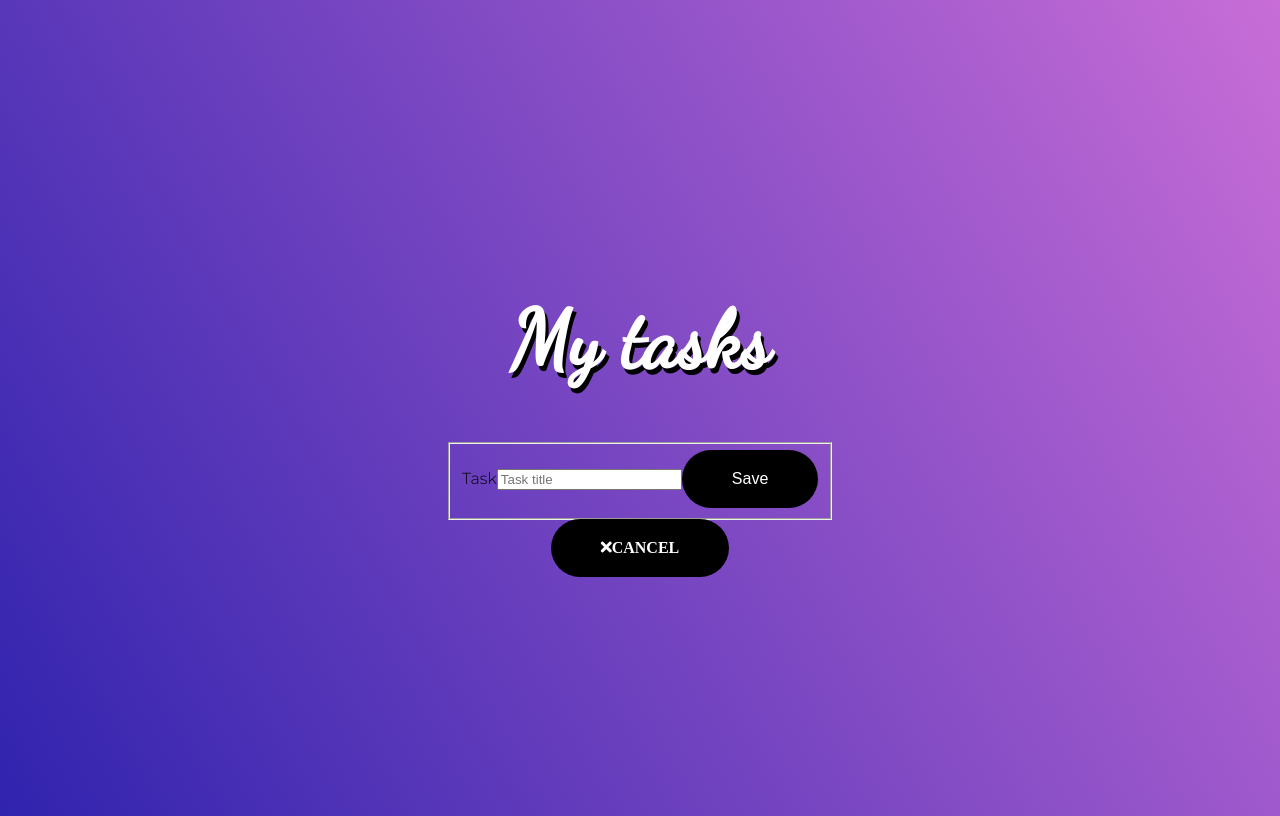
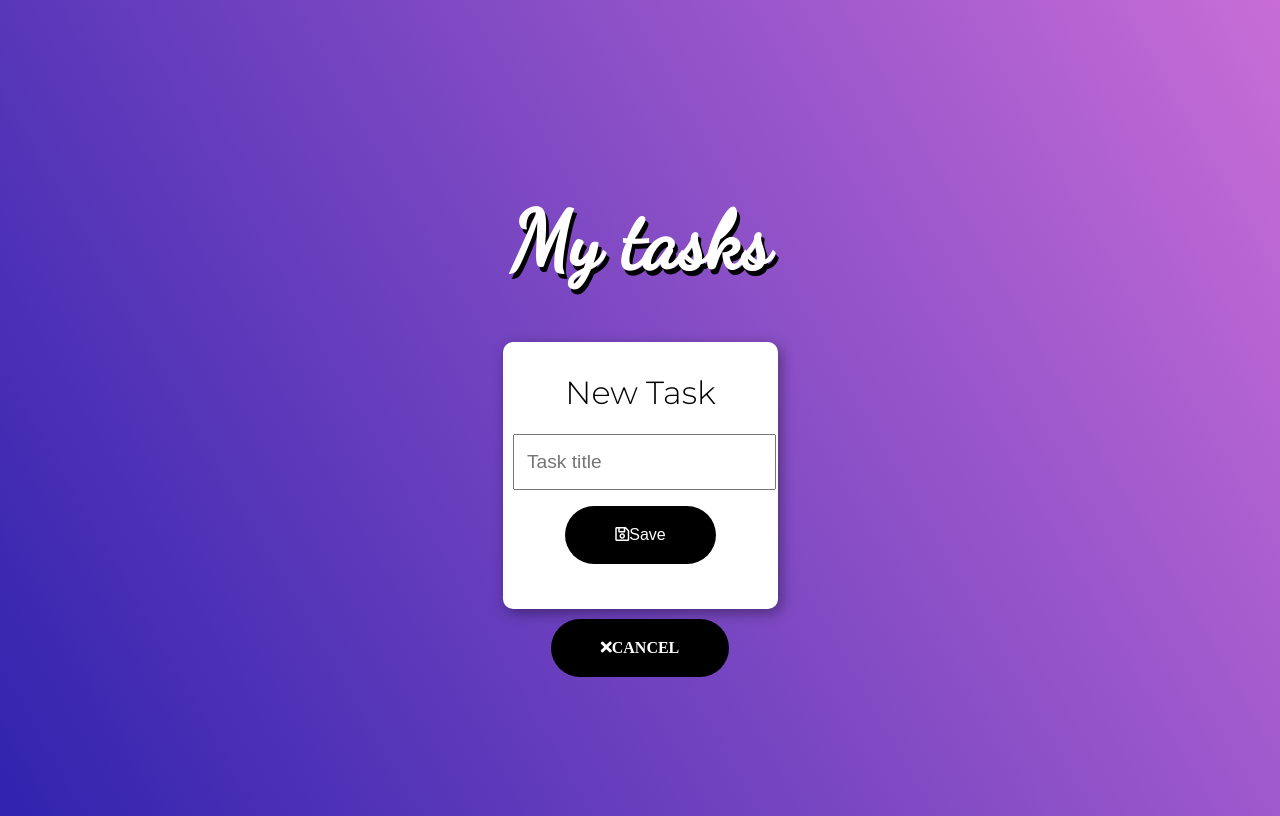
Before and after one commit to leandropicoli/todo-lite, an Angular app: page / in a window 1280 px wide. Both pictures are taken after a click on the button "NEW TASK". Built offline with nearby package versions, Linux system fonts and the light colour scheme.

Commit message:
Added some styles at new task modal

```diff
--- a/src/app/app.component.html
+++ b/src/app/app.component.html
@@ -8,17 +8,18 @@
 </ul>
 
 <div id="modal" *ngIf="mode=='add'" class="animated flipInX">
+  <h1 class="text-center">New Task</h1>
   <form [formGroup]="form">
-    <fieldset>
-      <label>Task</label>
-      <input type="text" placeholder="Task title" maxlength="60" formControlName="title">
-      <small *ngIf="form.controls.title.invalid && !form.controls.title.pristine">This field must have at least 3
-        characters
-        and max 60 characters
-        length</small>
-      <button class="button" [disabled]="form.invalid" (click)="add()">Save</button>
-    </fieldset>
-  </form>
+    <input type="text" placeholder="Task title" maxlength="60" formControlName="title">
+    <small class="danger" *ngIf="form.controls.title.invalid && !form.controls.title.pristine">This field must have at
+      least 3
+      characters
+      and max 60 characters
+      length <br></small>
+    <p class="text-center">
+      <button class="button" [disabled]="form.invalid" (click)="add()"> <i class="far fa-save"></i>Save</button>
+    </p>
+  </form><br>
 </div>
 
 <button class="add-button animated fadeInUp button" (click)="changeMode('add')" *ngIf="mode=='list'">
--- a/src/app/app.component.ts
+++ b/src/app/app.component.ts
@@ -58,6 +58,7 @@
   save() {
     const data = JSON.stringify(this.todos);
     localStorage.setItem('todos', data);
+    this.mode = 'list';
   }
 
   load() {
--- a/src/styles.css
+++ b/src/styles.css
@@ -72,3 +72,34 @@
     padding-left: 50px;
     padding-right: 50px;
   }
+
+  #modal {
+    text-align: left;
+    margin: 10px;
+    padding: 10px;
+    list-style: none;
+    background: #fff;
+    border-radius: 10px;
+    -webkit-box-shadow: 3px 4px 14px 0px rgba(0, 0, 0, 0.39);
+    -moz-box-shadow: 3px 4px 14px 0px rgba(0, 0, 0, 0.39);
+    box-shadow: 3px 4px 14px 0px rgba(0, 0, 0, 0.39);
+  }
+
+  #modal>h1 {
+    font-weight: 300;
+  }
+
+  input {
+    width: 100%;
+    line-height: 50px;
+    text-indent: 10px;
+    font-size: 1.2em;
+  }
+
+  .danger {
+    background-color: #ff0000;
+    color: #fff;
+    font-weight: bold;
+    padding: 5px;
+    margin-top: 10px;
+  }
```
